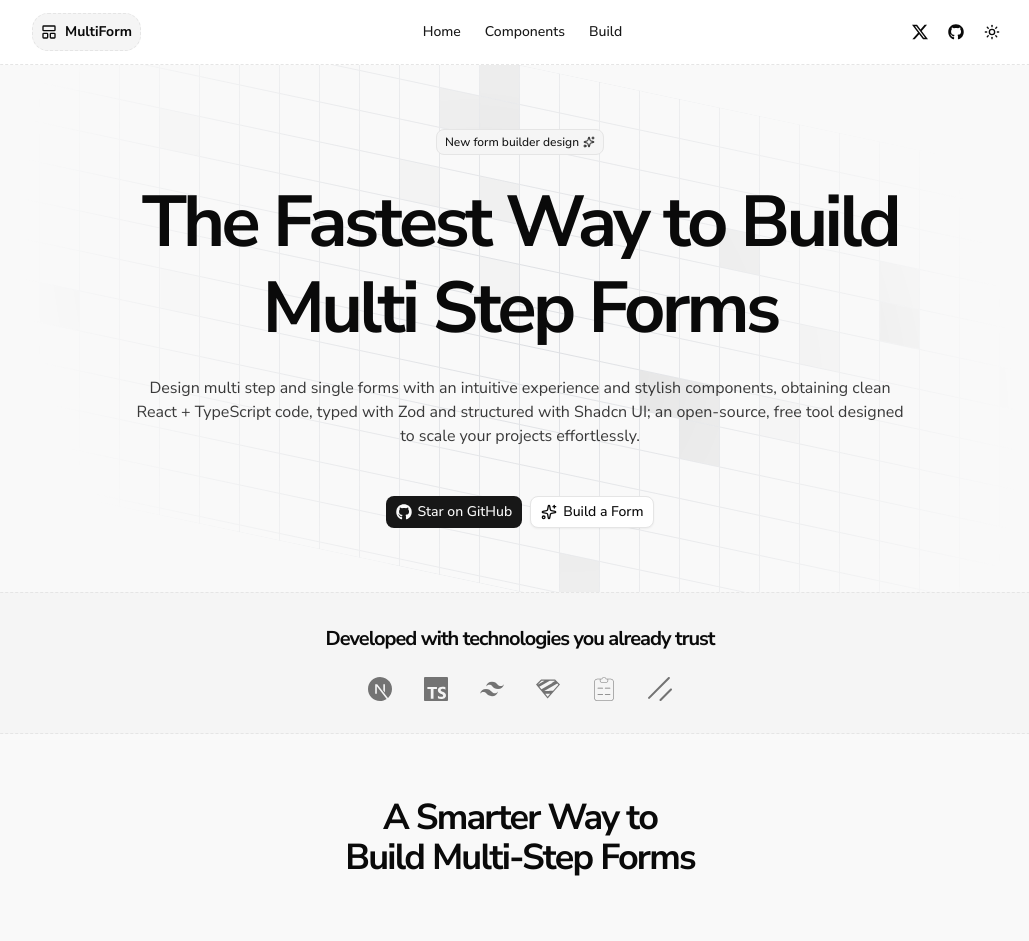
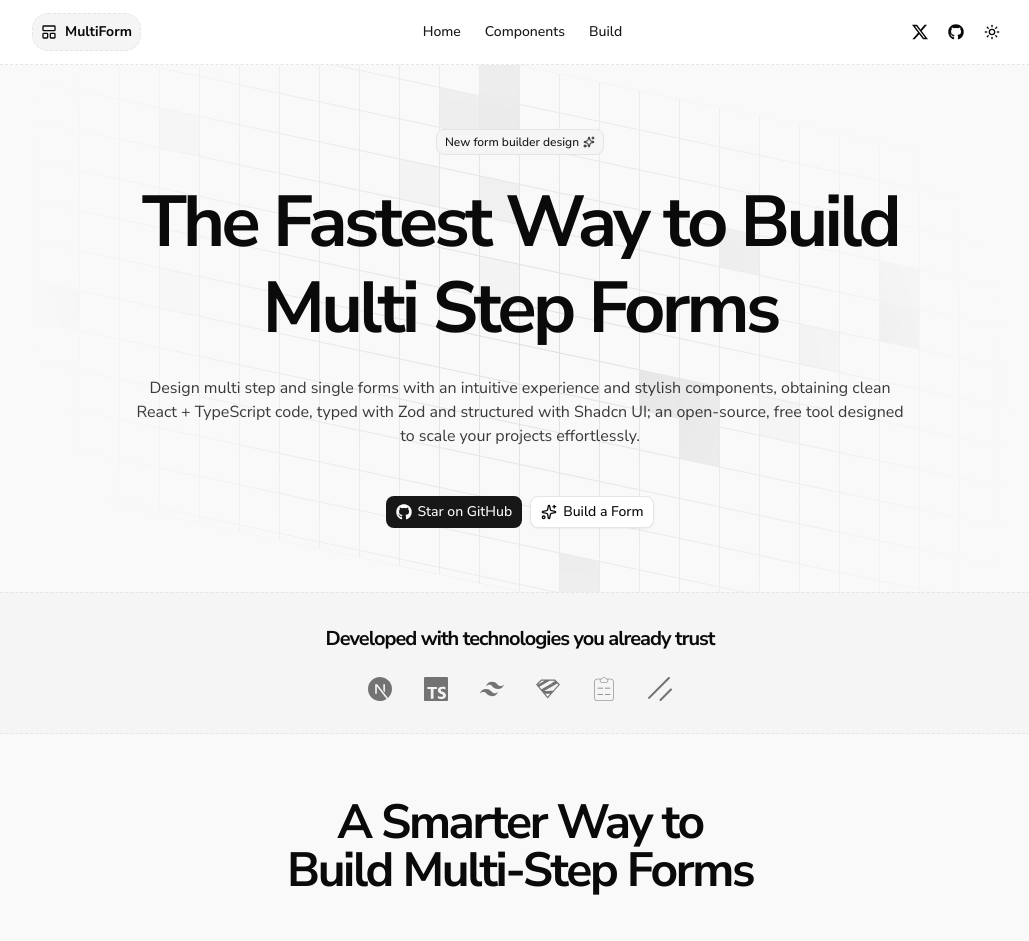
Before and after one commit to Remy349/shadcn-ui-multi-form, a Next.js app: page / in a window 1280 px wide. Shown: the top 941 px of the page, without its empty margins (120-1149 px from the left). Built offline with nearby package versions, Linux system fonts and the light colour scheme.

Commit message:
modify: Minor styles changes

```diff
--- a/app/(landing)/_components/home/features.tsx
+++ b/app/(landing)/_components/home/features.tsx
@@ -12,7 +12,7 @@ export const Features = () => {
     <section className="py-[4rem]">
       <div className="mx-auto max-w-5xl space-y-8 px-6 md:space-y-16">
         <div className="relative z-10 mx-auto max-w-xl text-center">
-          <h2 className="text-balance tracking-tighter text-3xl font-bold lg:text-4xl">
+          <h2 className="text-balance tracking-tighter text-3xl font-bold md:text-4xl lg:text-5xl">
             A Smarter Way to Build Multi-Step Forms
           </h2>
         </div>
```
